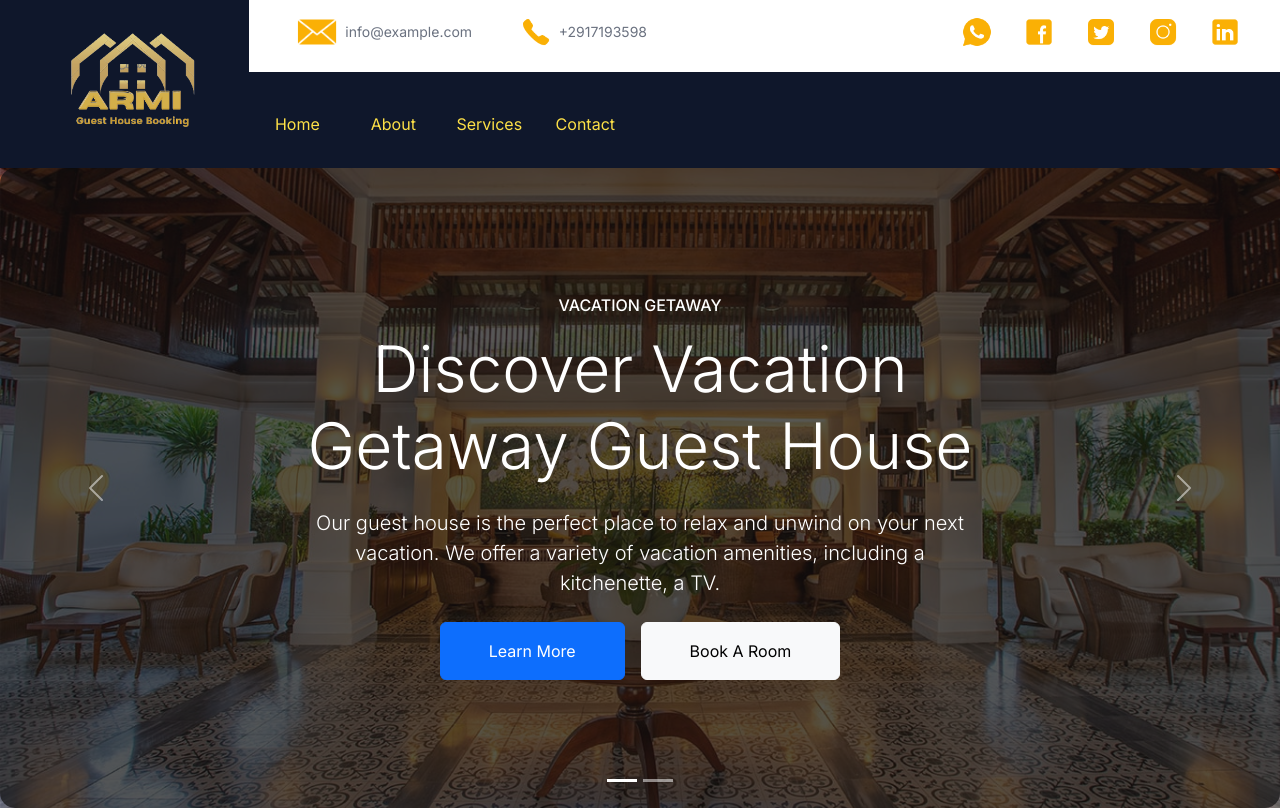
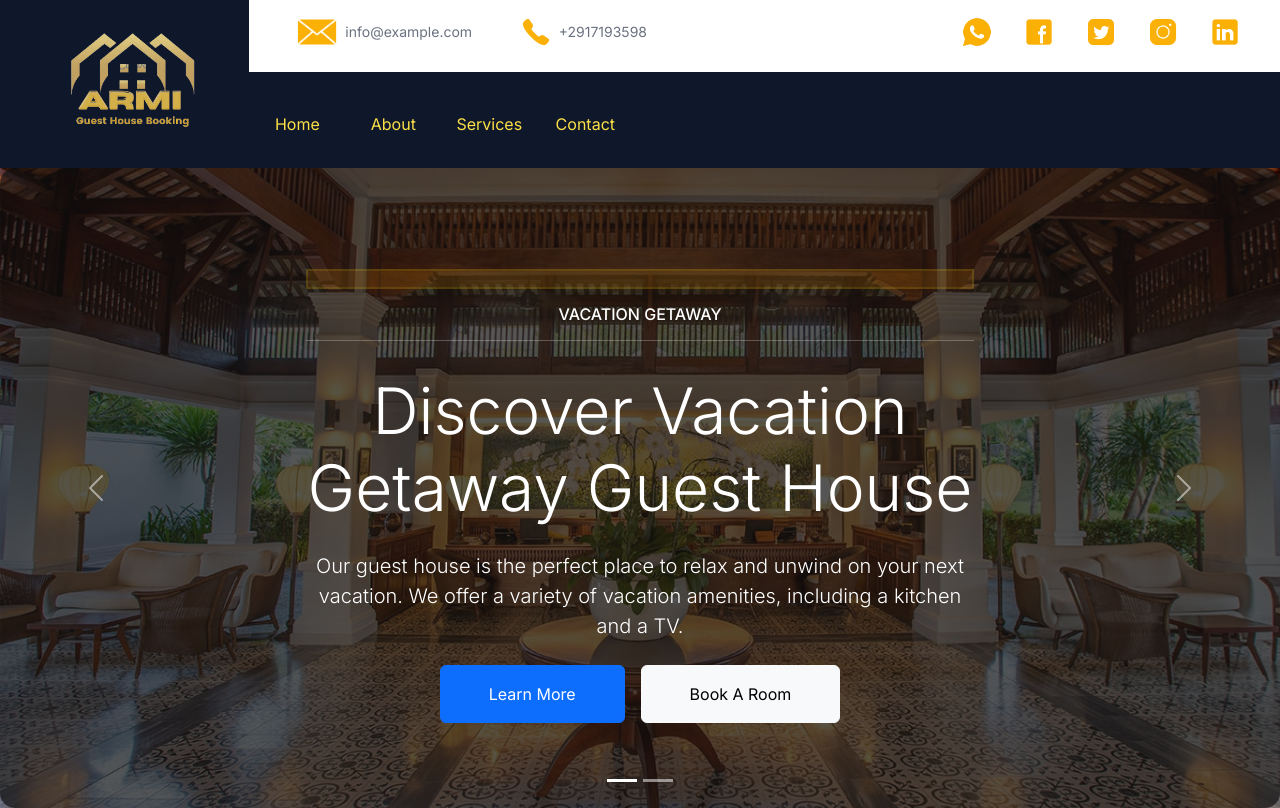
Before and after one commit to aron-helu/armi, a Next.js app: page / in a window 1280 px wide. Built offline with nearby package versions, Linux system fonts and the light colour scheme.

Commit message:
Creating the home page

```diff
--- a/src/app/Carousel.js
+++ b/src/app/Carousel.js
@@ -36,10 +36,12 @@ const Hero = () => {
                             <div className={`${styles.container} ${styles.responsiveContainer}`}>
                                 <div className="d-flex flex-column align-items-center justify-content-center h-100">
                                     <div className="p-3" style={{ maxWidth: '700px' }}>
+                                        <hr className="p-2 border-solid border-2 border-yellow-500 bg-yellow-700" />
                                         <h6 className="section-title text-white text-uppercase mb-3 animated slideInDown">Vacation Getaway</h6>
+                                        <hr className="p-2" />
                                         <h1 className="display-3 text-white mb-4 animated slideInDown">Discover Vacation Getaway Guest House</h1>
                                         <p className="lead text-white mb-4 animated slideInDown">
-                                            Our guest house is the perfect place to relax and unwind on your next vacation. We offer a variety of vacation amenities, including a kitchenette, a TV.
+                                            Our guest house is the perfect place to relax and unwind on your next vacation. We offer a variety of vacation amenities, including a kitchen and a TV.
                                         </p>
                                         <a href="" className="btn btn-primary py-md-3 px-md-5 me-3 animated slideInLeft">Learn More</a>
                                         <a href="" className="btn btn-light py-md-3 px-md-5 animated slideInRight">Book A Room</a>
```
Also changed, not shown: 3 other files (tests, documents, lock files or other folders).
